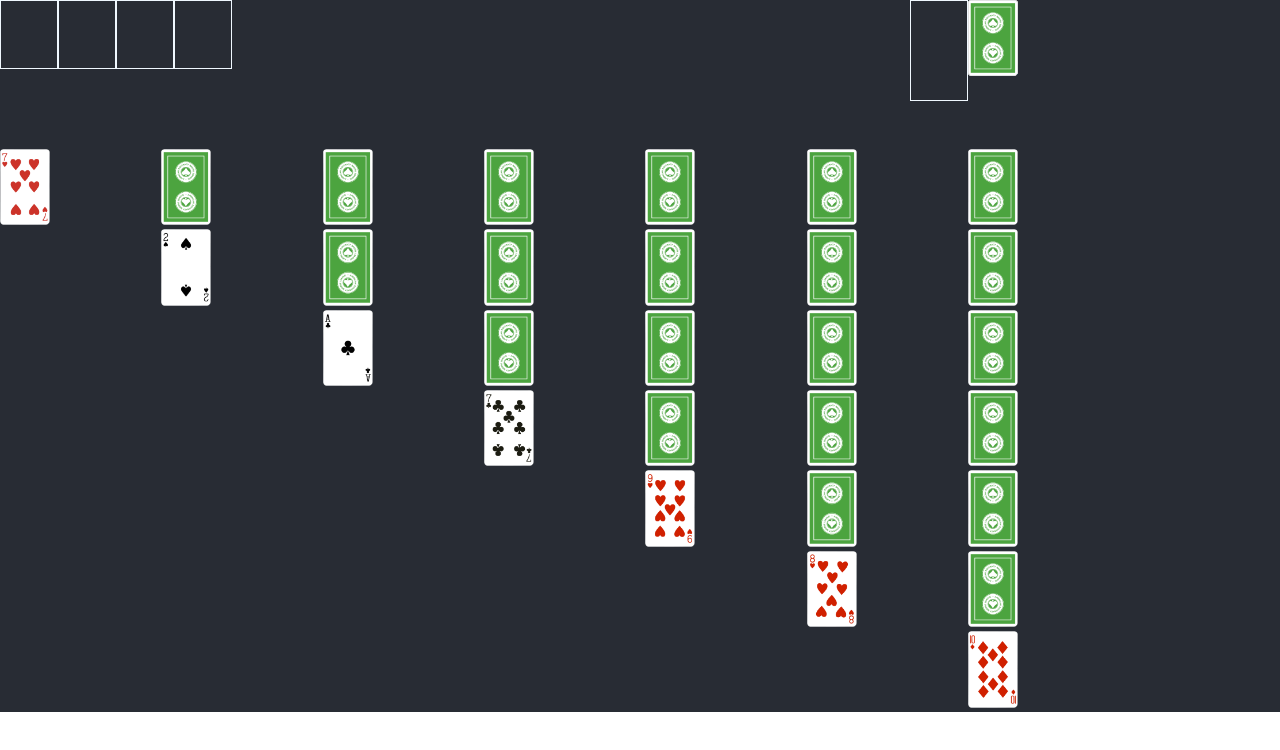
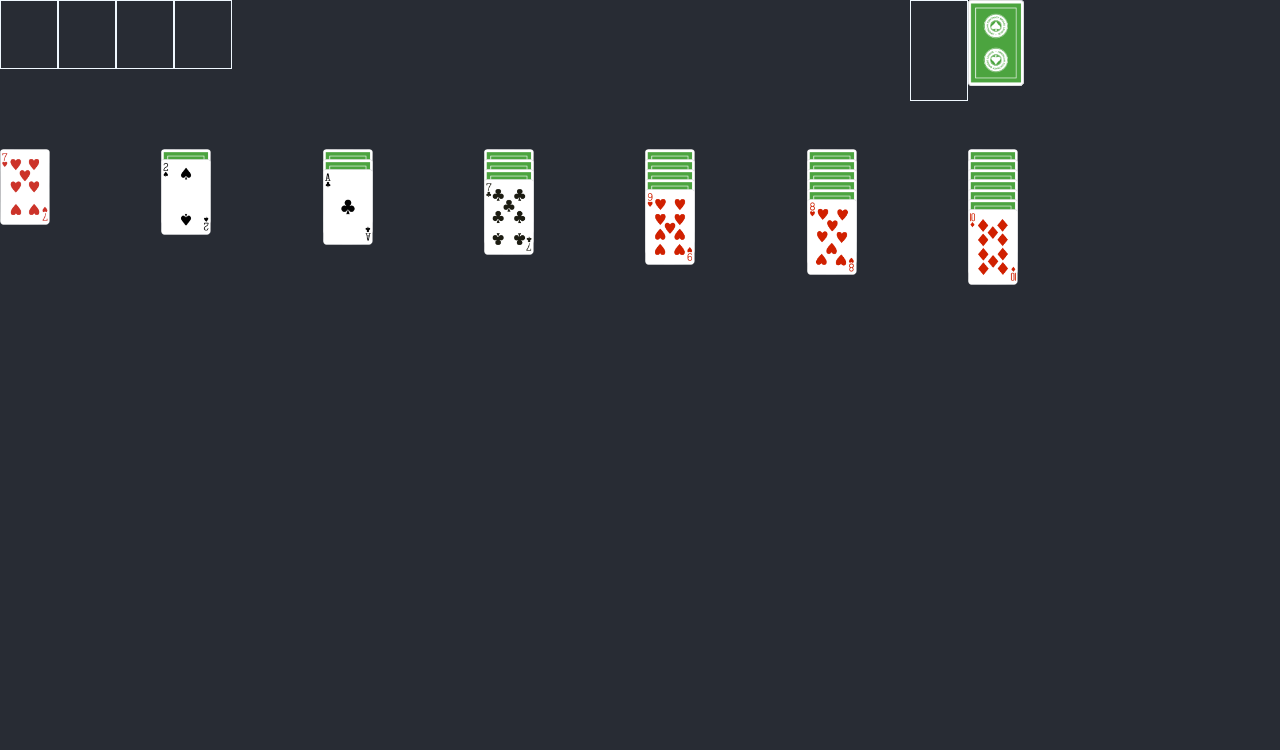
Before and after one commit to l00pen/solitaire, a React (Create React App) app: page / in a window 1280 px wide. Shown: the top 750 px of the page. Built offline with nearby package versions, Linux system fonts and the light colour scheme.

Commit message:
Absolute and offset tableau pile cards

```diff
--- a/src/App.css
+++ b/src/App.css
@@ -55,6 +55,7 @@ html {
   display: flex;
   justify-content: space-between;
   width: 80%;
+  height: 100vh;
 }
 
 .Tableau-pile {
@@ -92,5 +93,4 @@ html {
 }
 
 .Tableau-card {
-
 }
--- a/src/App.js
+++ b/src/App.js
@@ -236,7 +236,11 @@ function App() {
           {tableauPilesKeys.map((pileKey) => {
             const pile = game[pileKey];
             return (
-              <ul className={`Tableau-pile ${getEmptyClass(pile)}`} key={pileKey}>
+              <ul
+                className={`Tableau-pile ${getEmptyClass(pile)}`}
+                key={pileKey}
+                style={{ position: 'relative' }}
+              >
                 {pile.map((card, cardIndex) => {
                   return (
                     <li
@@ -244,6 +248,11 @@ function App() {
                       key={card.id + pileKey}
                       onDrop={(event) => onDropTableau(event, { card, cardIndex, destinationPile: pileKey })}
                       onDragOver={allowDrop}
+                      style={{
+                        position: 'absolute',
+                        width: '50px',
+                        top: `${cardIndex * 10}px`,
+                      }}
                     >
                       <CardTableau
                         {...card}
--- a/src/Card/styles.css
+++ b/src/Card/styles.css
@@ -1,6 +1,4 @@
-.Card {
-  width: 50px;
-}
+.Card {}
 
 .Card img {
   width: 100%;
```
